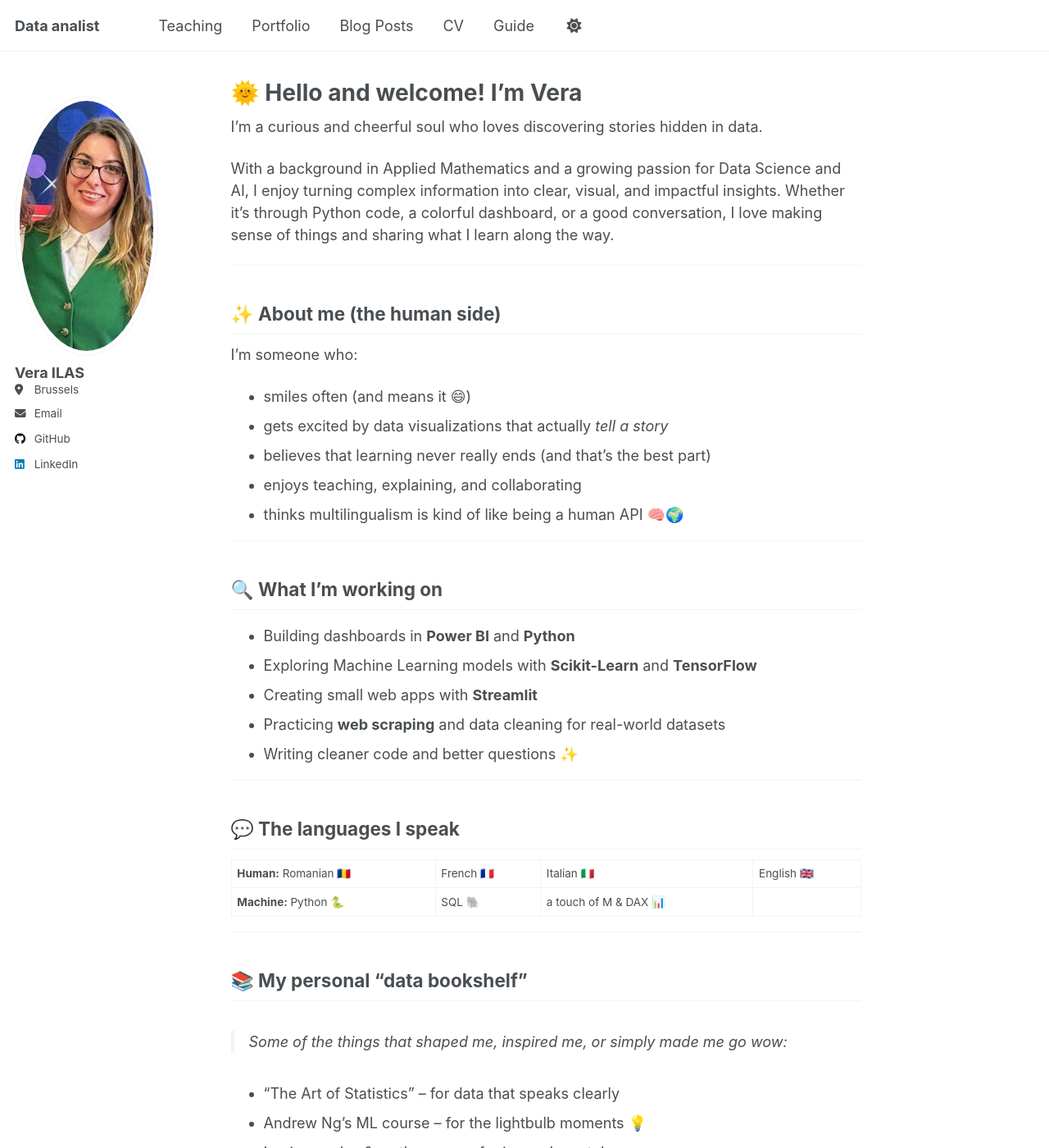
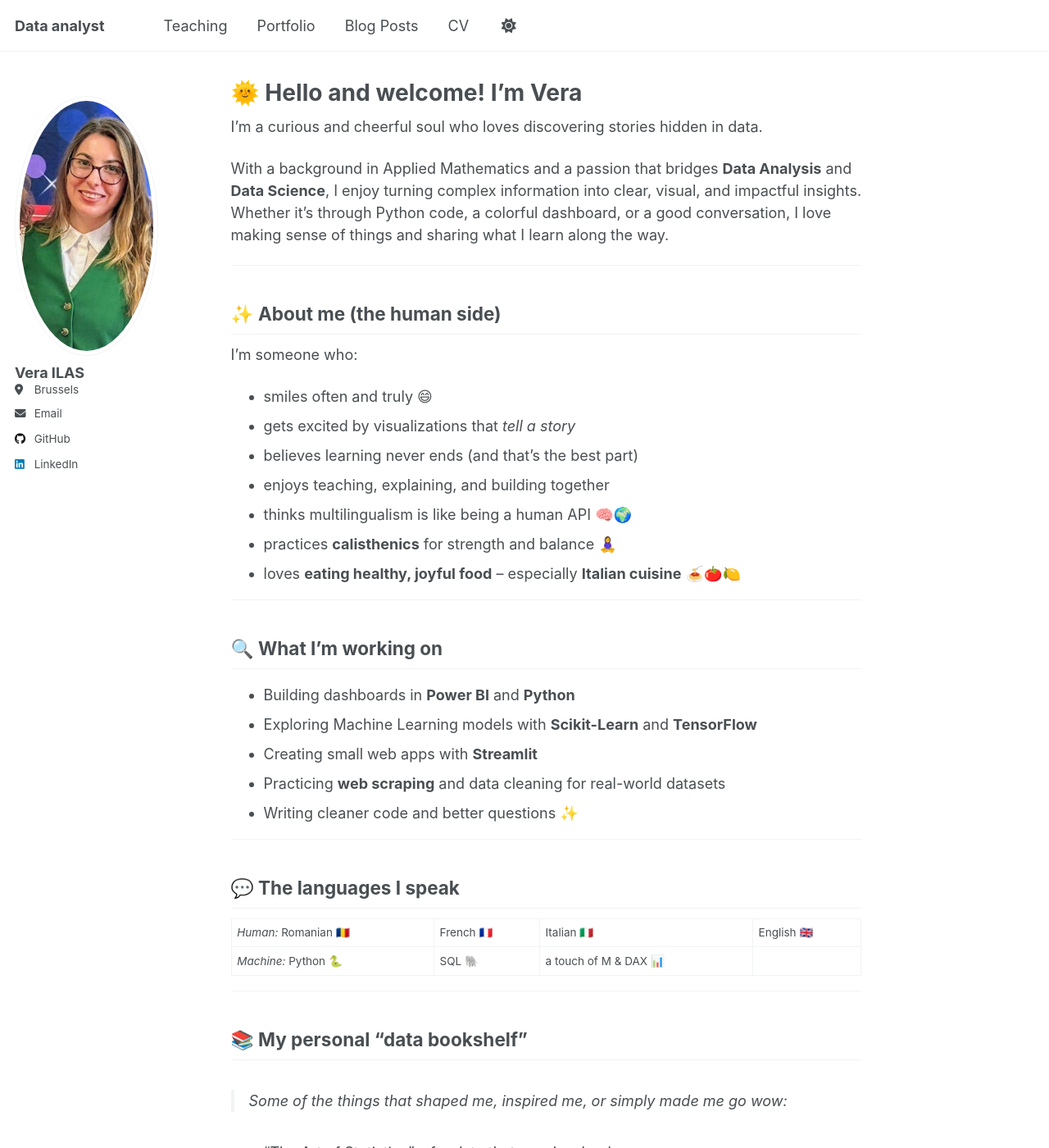
Before and after one commit to IVera96/IVera96.github.io, a Jekyll site: the page built from _pages/about.md, in a window 1280 px wide and 1400 px high. Shown: the whole window at 82% size. Built offline with Jekyll 4.4.1, drawn with Linux system fonts in a browser that asks for light colours; a script that is not in the unit is left out; some of the changed text lies outside the part shown.

Commit message:
update config, about

```diff
--- a/_config.yml
+++ b/_config.yml
@@ -8,7 +8,7 @@
 
 # Basic Site Settings
 locale      : "en-US"
-title       : "Data analist"
+title       : "Data analyst"
 name        : "Vera ILAS"
 description : "Curious data enthusiast with a background in Applied Mathematics, passionate about Data Science, AI, and storytelling through data. I enjoy building dashboards, exploring machine learning, and sharing insights in multiple languages."
 url         : "https://IVera96.github.io"
@@ -59,7 +59,8 @@ author:
   keybase          : # Username
   instagram        : # Username
   lastfm           : # Username
-  linkedin         :  "https://www.linkedin.com/in/vera-ilas-b0b1191ab/"
+  linkedin         : "https://www.linkedin.com/in/vera-ilas-b0b1191ab/"
+
   mastodon         : # URL
   medium           : # URL
   pinterest        : # Username
--- a/_data/navigation.yml
+++ b/_data/navigation.yml
@@ -29,5 +29,5 @@ main:
   # - title: "CV"
   #   url: /cv-json/
 
-  - title: "Guide"
-    url: /markdown/
+  # - title: "Guide"
+  #   url: /markdown/
--- a/_pages/about.md
+++ b/_pages/about.md
@@ -9,18 +9,20 @@ redirect_from:
 
 I’m a curious and cheerful soul who loves discovering stories hidden in data.
 
-With a background in Applied Mathematics and a growing passion for Data Science and AI, I enjoy turning complex information into clear, visual, and impactful insights. Whether it’s through Python code, a colorful dashboard, or a good conversation, I love making sense of things and sharing what I learn along the way.
+With a background in Applied Mathematics and a passion that bridges **Data Analysis** and **Data Science**, I enjoy turning complex information into clear, visual, and impactful insights. Whether it’s through Python code, a colorful dashboard, or a good conversation, I love making sense of things and sharing what I learn along the way.
 
 ---
 
 ## ✨ About me (the human side)
 
 I’m someone who:
-- smiles often (and means it 😄)
-- gets excited by data visualizations that actually *tell a story*
-- believes that learning never really ends (and that’s the best part)
-- enjoys teaching, explaining, and collaborating
-- thinks multilingualism is kind of like being a human API 🧠🌍
+- smiles often and truly 😄
+- gets excited by visualizations that *tell a story*
+- believes learning never ends (and that’s the best part)
+- enjoys teaching, explaining, and building together
+- thinks multilingualism is like being a human API 🧠🌍
+- practices **calisthenics** for strength and balance 🧘‍♀️
+- loves **eating healthy, joyful food** – especially **Italian cuisine** 🍝🍅🍋
 
 ---
 
@@ -36,8 +38,8 @@ I’m someone who:
 
 ## 💬 The languages I speak
 
-**Human:** Romanian 🇷🇴 | French 🇫🇷 | Italian 🇮🇹 | English 🇬🇧
-**Machine:** Python 🐍 | SQL 🐘 | a touch of M & DAX 📊
+*Human:* Romanian 🇷🇴 | French 🇫🇷 | Italian 🇮🇹 | English 🇬🇧
+*Machine:* Python 🐍 | SQL 🐘 | a touch of M & DAX 📊
 
 ---
 
@@ -46,14 +48,14 @@ I’m someone who:
 > Some of the things that shaped me, inspired me, or simply made me go *wow*:
 
 - “The Art of Statistics” – for data that speaks clearly
-- Andrew Ng’s ML course – for the lightbulb moments 💡
 - Logic puzzles & math games – for joy and mental gym
 - Dashboards that tell a story – because design *matters*
 - Multilingual conversations – where code and culture meet
+- Cooking with intuition – because recipes are just another kind of algorithm 👩‍🍳
 
 ---
 
 ## ☀️ One last thing
 
-Before being a data analyst, I’m a human being — enthusiastic, open-minded, and always learning.
+Before being a data analyst, I’m a human being — warm, curious, and always learning.
 If my work reflects a bit of that spark, then I’m on the right track 💫
```
